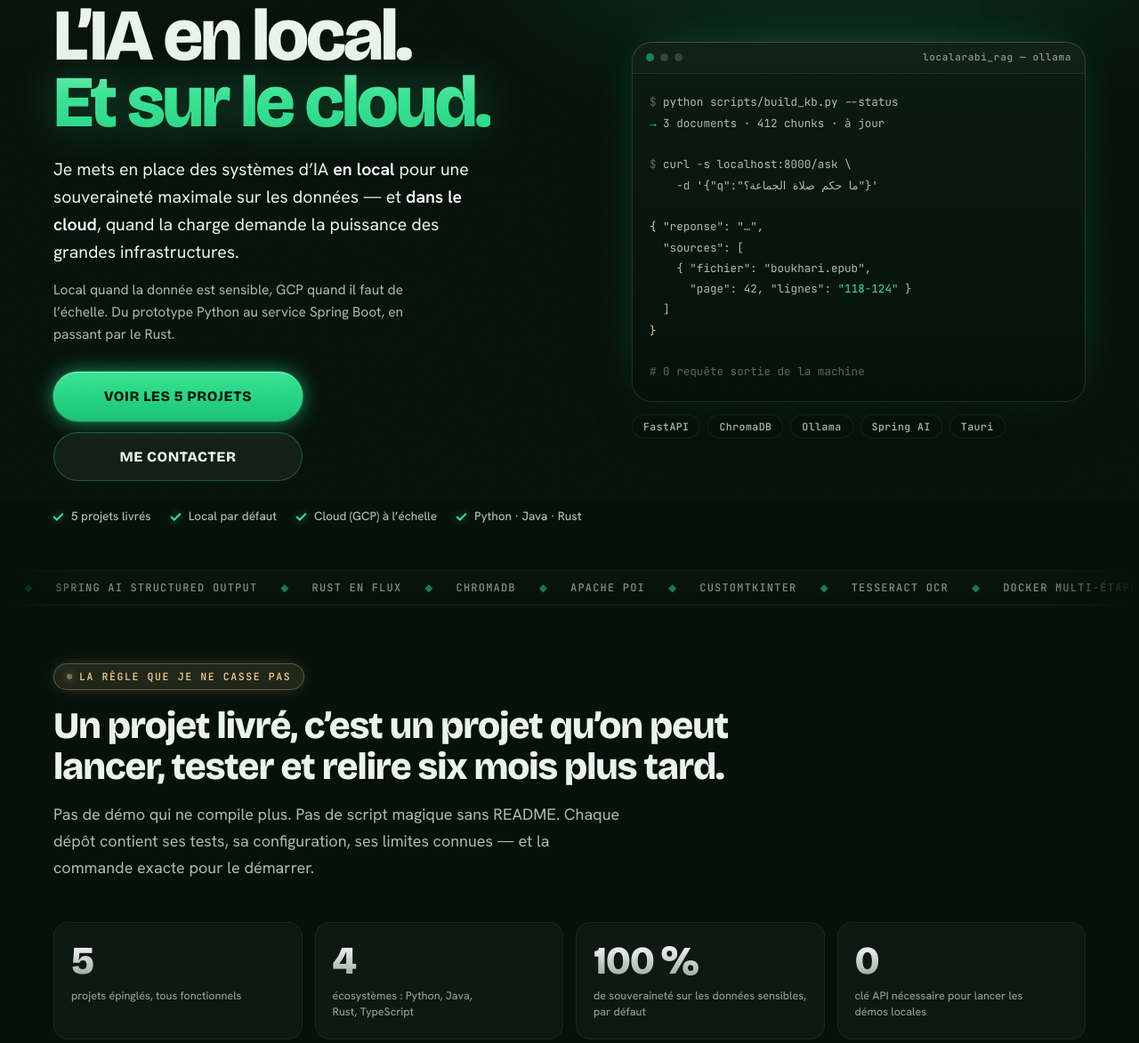
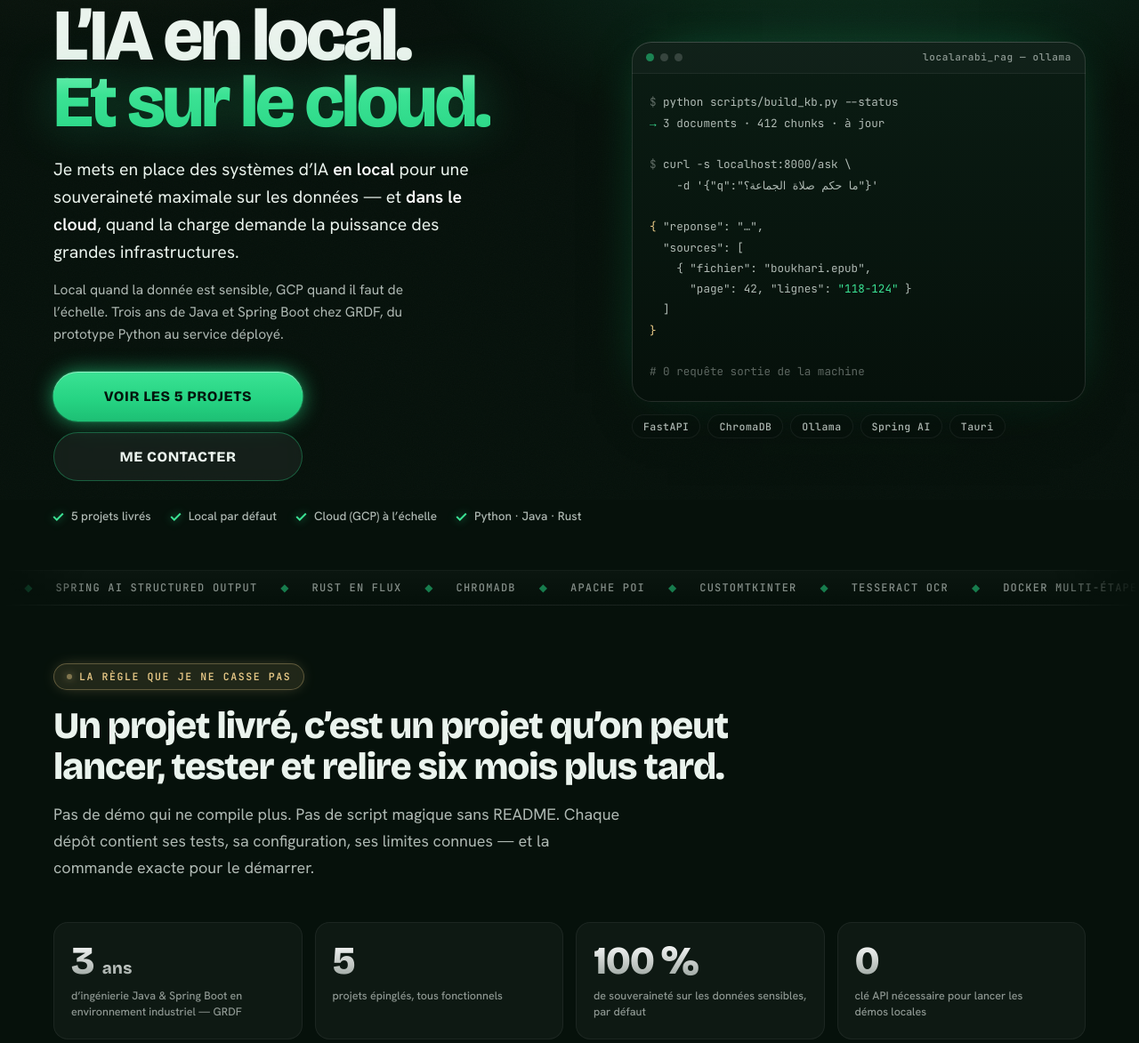
Before and after one commit to youssefelbalibouhousse/portfolio, a plain HTML site: page index.html in a window 1280 px wide. Shown: the part 238-1411 px from the top of the page at 89% size. Drawn offline with nearby package versions, Linux system fonts and the light colour scheme.

Commit message:
Met en avant les trois ans d'ingenierie chez GRDF
- Chiffre d'ouverture de la section preuve : 3 ans de Java et Spring Boot
  en environnement industriel (GRDF).
- Rappel dans le sous-titre du hero.
- SilenceLess : date de debut ramenee a decembre 2026.

Co-authored-by: Copilot <223556219+Copilot@users.noreply.github.com>

```diff
--- a/assets/styles.css
+++ b/assets/styles.css
@@ -709,6 +709,12 @@ kbd {
   font: 500 12.5px/1.45 var(--font-hanken);
   color: var(--dim);
   text-wrap: pretty;
+}
+
+.stat__num small {
+  font-size: .42em;
+  letter-spacing: .02em;
+  margin-left: .1em;
 }
 
 /* ── Projets ───────────────────────────────────────────────────────────── */
--- a/index.html
+++ b/index.html
@@ -82,8 +82,8 @@
         </p>
 
         <p class="hero__sub" data-reveal style="--d:180ms">
-          Local quand la donnée est sensible, GCP quand il faut de l’échelle.
-          Du prototype Python au service Spring&nbsp;Boot, en passant par le Rust.
+          Local quand la donnée est sensible, GCP quand il faut de l’échelle. Trois ans de Java et
+          Spring&nbsp;Boot chez GRDF, du prototype Python au service déployé.
         </p>
 
         <div class="hero__actions" data-reveal style="--d:240ms">
@@ -174,12 +174,12 @@
 
       <div class="stats">
         <div class="stat" data-reveal style="--d:0ms">
+          <span class="stat__num">3&nbsp;<small>ans</small></span>
+          <span class="stat__lbl">d’ingénierie Java &amp; Spring&nbsp;Boot en environnement industriel — GRDF</span>
+        </div>
+        <div class="stat" data-reveal style="--d:80ms">
           <span class="stat__num">5</span>
           <span class="stat__lbl">projets épinglés, tous fonctionnels</span>
-        </div>
-        <div class="stat" data-reveal style="--d:80ms">
-          <span class="stat__num">4</span>
-          <span class="stat__lbl">écosystèmes : Python, Java, Rust, TypeScript</span>
         </div>
         <div class="stat" data-reveal style="--d:160ms">
           <span class="stat__num">100&nbsp;%</span>
@@ -545,7 +545,7 @@
           <span class="timeline__year">2026</span>
           <div>
             <h3>Développement application Android</h3>
-            <p class="exp__org">SilenceLess · Rust &amp; Kotlin · projet personnel, Remotely</p>
+            <p class="exp__org">SilenceLess · Rust &amp; Kotlin · projet personnel, Remotely · déc. 2026</p>
             <p>Conception et développement d’un outil automatisé de suppression des silences dans les fichiers audio et vidéo, pensé pour les conférenciers qui diffusent leurs interventions sur les réseaux sociaux.</p>
           </div>
         </li>
```
